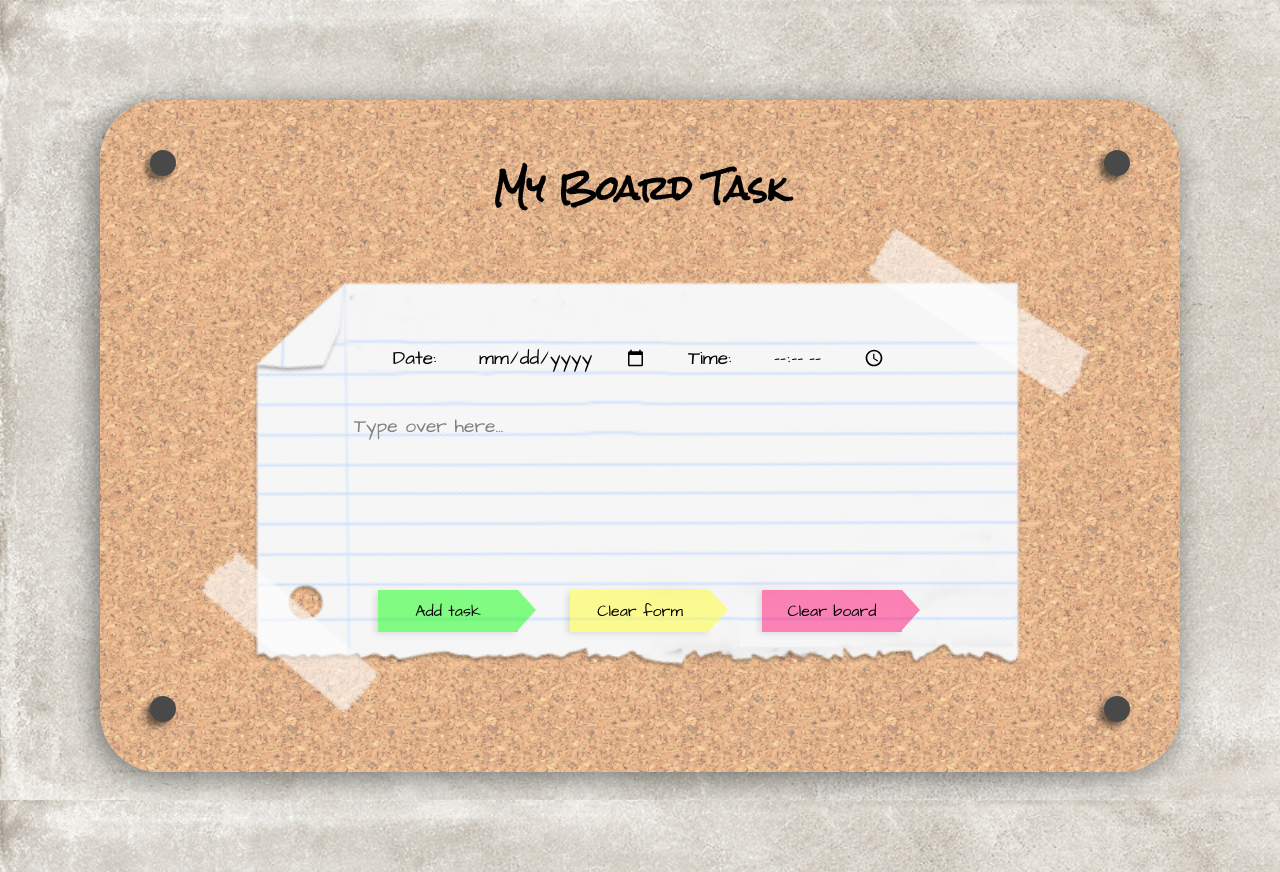
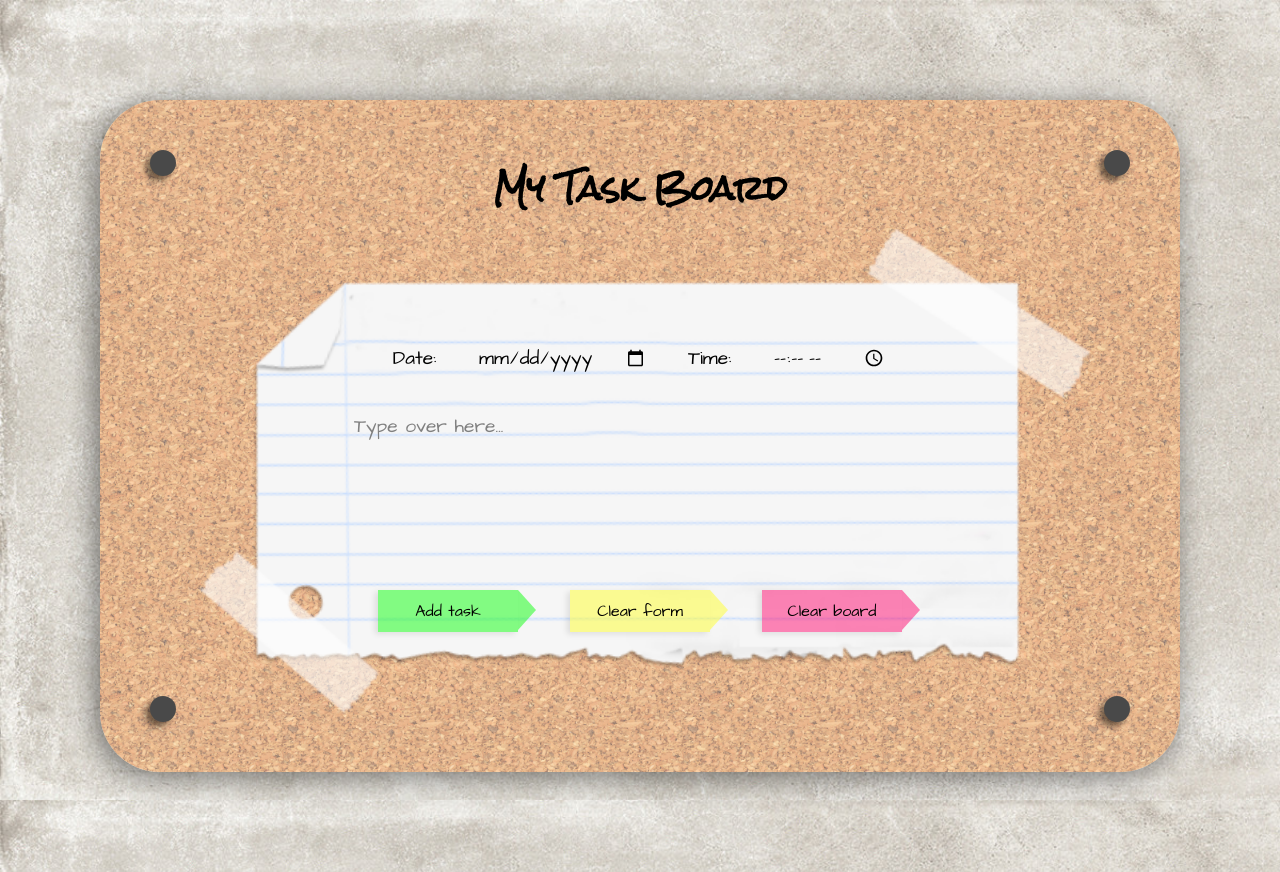
Before and after one commit to debimizfel-john-brice/Task-Board, a plain HTML site: page index.html in a window 1280 px wide. Drawn offline with Linux system fonts and the light colour scheme.

Commit message:
fisrt commit

```diff
--- a/index.html
+++ b/index.html
@@ -18,7 +18,7 @@
       <div class="nail bottom left"></div>
       <div class="nail bottom right"></div>
 
-      <h1 class="title">My Board Task</h1>
+      <h1 class="title">My Task Board</h1>
 
       <div class="form-bg">
         <form>
```
